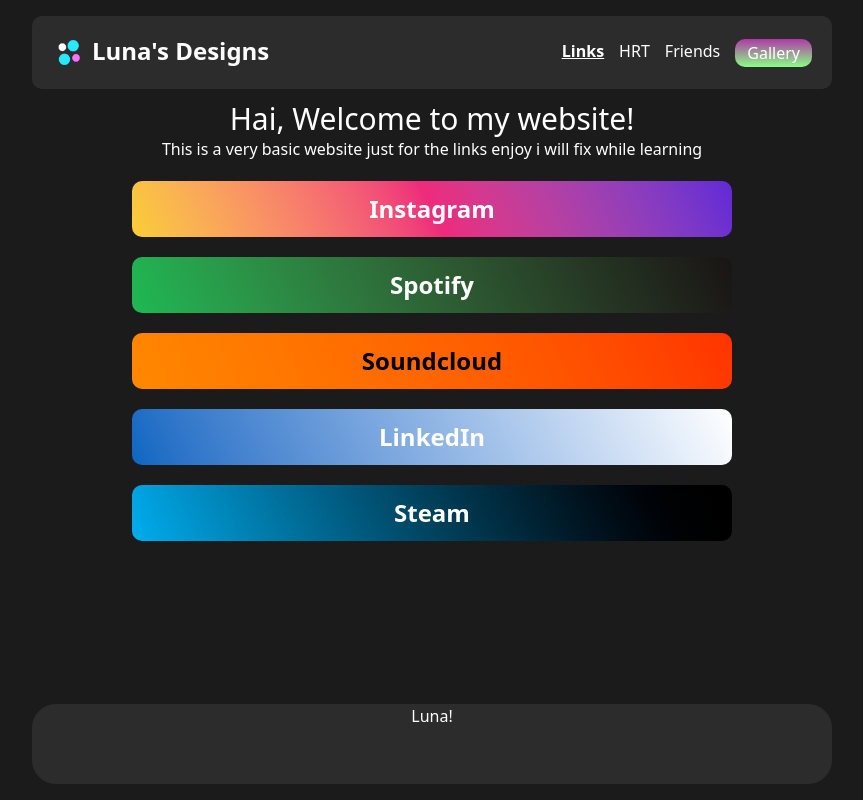
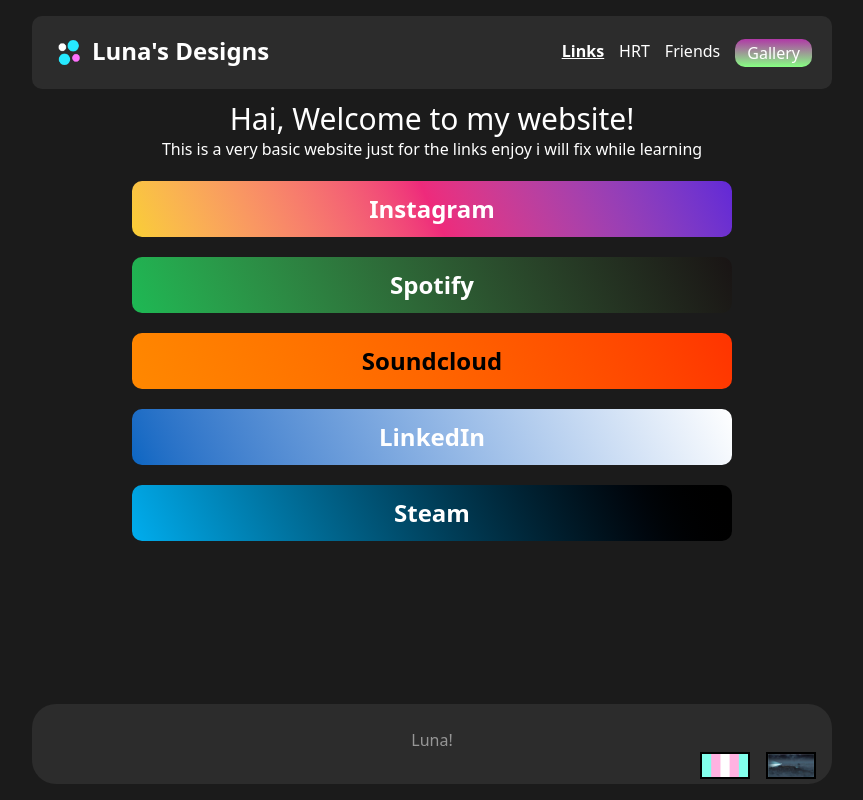
Before and after one commit to Lunadrite/discord, a React (Vite) app: page / in a window 1280 px wide. Shown: the whole page, without its empty margins (208-1071 px from the left). Built offline with nearby package versions, Linux system fonts and the light colour scheme.

Commit message:
Footer N banner pics

```diff
--- a/src/components/Footer.tsx
+++ b/src/components/Footer.tsx
@@ -1,7 +1,21 @@
+import TransBanner from "../assets/footer/TransBanner.png";
+import MOTDBanner from "../assets/footer/MOTDBanner.png";
+
 export default function Footer() {
   return (
-    <footer className="bg-[#2c2c2c] h-20 rounded-3xl mb-[2vh] justify-center  ">
-      <p className="text-center mx-auto my-auto">Luna!</p>
+    <footer className="bg-[#2c2c2c] h-20 rounded-3xl mb-[2vh] justify-center ">
+      <p className="flex justify-center pt-6 text-center mx-auto my-auto opacity-50">
+        Luna!
+      </p>
+      <div className="flex justify-end items- pr-4 gap-4">
+        <div className="flex gap-[15px] flex-row list-none bg-white w-[50px] border-2 border-black">
+          <img src={TransBanner}></img>
+        </div>
+
+        <div className="flex gap-[15px] flex-row list-none bg-white w-[50px] border-2 border-black">
+          <img src={MOTDBanner}></img>
+        </div>
+      </div>
     </footer>
   );
 }
--- a/src/components/home/Connections.tsx
+++ b/src/components/home/Connections.tsx
@@ -2,7 +2,7 @@
   return (
     <div className="mt-5 ">
       <div className="" />
-      <ul className="flex gap-[20px] flex-col list-none w-[600px] mx-auto">
+      <ul className="flex gap-[20px] flex-col list-none w-[600px] mx-[auto]">
         {" "}
         {/* mx change for picture later */}
         <li>
```
Also changed, not shown: src/assets/footer/MOTDBanner.png (added), src/assets/footer/TransBanner.png (added).
